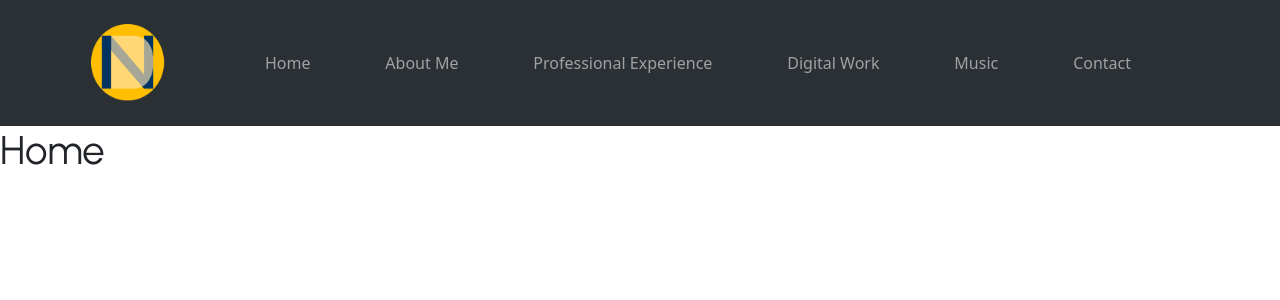
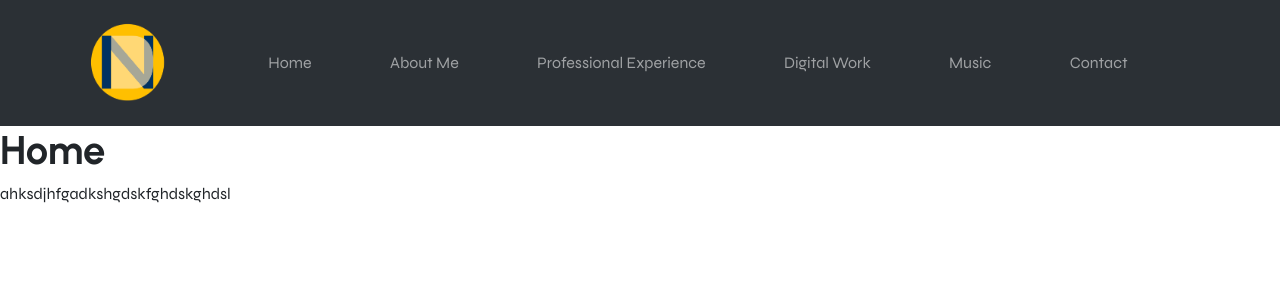
Before and after one commit to nicholas-davison/portfolio, a React (Vite) app: page / in a window 1280 px wide. Shown: the top 300 px of the page. Built offline with nearby package versions, Linux system fonts and the light colour scheme.

Commit message:
fixed css rules precedents

```diff
--- a/index.html
+++ b/index.html
@@ -4,7 +4,7 @@
     <meta charset="UTF-8" />
     <link rel="icon" type="image/svg+xml" href="/NDLogo.png" />
     <meta name="viewport" content="width=device-width, initial-scale=1.0" />
-    <link rel="preload" href="https://fonts.googleapis.com/css2?family=Urbanist:wght@400;700&display=swap" as="style" onload="this.onload=null;this.rel='stylesheet'">
+    <link rel="preload" href="https://fonts.googleapis.com/css2?family=Urbanist:ital,wght@0,400;0,700;1,400&family=Syne:wght@400;700&display=swap" as="style" onload="this.onload=null;this.rel='stylesheet'">
     <title>Nicholas Davison Portfolio</title>
   </head>
   <body>
--- a/src/App.css
+++ b/src/App.css
@@ -1,18 +1,61 @@
-/* Apply Urbanist for headers */
+/* Apply the Urbanist font to headers */
 h1, h2, h3, h4, h5, h6 {
     font-family: 'Urbanist', sans-serif;
-    font-weight: 700; /* Use bold */
-  }
+    font-weight: 700; /* Bold */
+}
 
-  /* Apply Syne for body text */
-  body {
-    font-family: 'Syne', sans-serif;
-    font-weight: 400; /* Use regular */
-  }
+h1 {
+    font-size: 2.5rem;
+}
 
-  /* Specific styling for italic Urbanist */
-  .header-italic {
+h2 {
+    font-size: 2rem;
+}
+
+h3 {
+    font-size: 1.75rem;
+}
+
+h4 {
+    font-size: 1.5rem;
+}
+
+h5 {
+    font-size: 1.25rem;
+}
+
+h6 {
+    font-size: 1rem;
+}
+
+/* Italic Urbanist for specific headers */
+h1.italic {
     font-family: 'Urbanist', sans-serif;
     font-style: italic;
-    font-weight: 400;
-  }
+    font-weight: 400; /* Regular weight */
+    font-size: 2rem;
+}
+
+/* Apply Syne font for body text */
+body {
+    font-family: 'Syne', sans-serif; /* Ensure Syne is applied here */
+    font-weight: 400; /* Regular weight */
+    font-size: 1rem; /* Base font size */
+}
+
+/* Apply Bold for specific body elements */
+p.bold {
+    font-family: 'Syne', sans-serif;
+    font-weight: 700; /* Bold */
+    font-size: 1rem;
+}
+
+/* Adjust font size for small text */
+.small-text {
+    font-size: 0.875rem; /* Smaller text */
+}
+
+/* Adjust font size for larger text */
+.large-text {
+    font-size: 1.5rem; /* Larger text */
+}
--- a/src/App.jsx
+++ b/src/App.jsx
@@ -1,8 +1,8 @@
+import 'bootstrap/dist/css/bootstrap.min.css'
 import './App.css';
 import { useState } from 'react'
 import { BrowserRouter, Route, Routes, Outlet } from "react-router-dom"
 import { HomePage } from './pages/home'
-import 'bootstrap/dist/css/bootstrap.min.css'
 import { NavBar } from './components/navbar'
 import { About } from './pages/about'
 import { Experience } from './pages/experience'
--- a/src/pages/home.jsx
+++ b/src/pages/home.jsx
@@ -3,6 +3,7 @@ export const HomePage = () => {
     return (
         <div className="vw-100 vh-100 bg-white">
             <h1>Home</h1>
+            <p>ahksdjhfgadkshgdskfghdskghdsl</p>
         </div>
     )
 }
```
